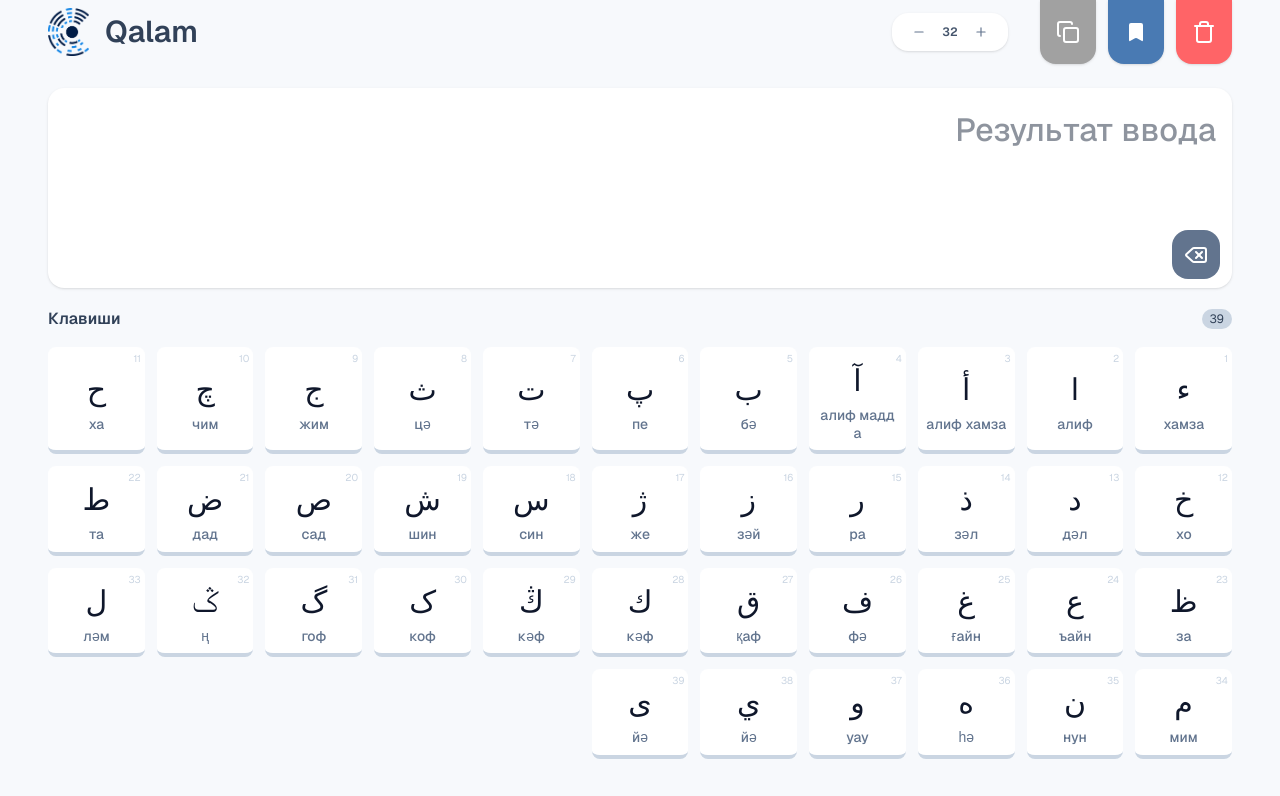
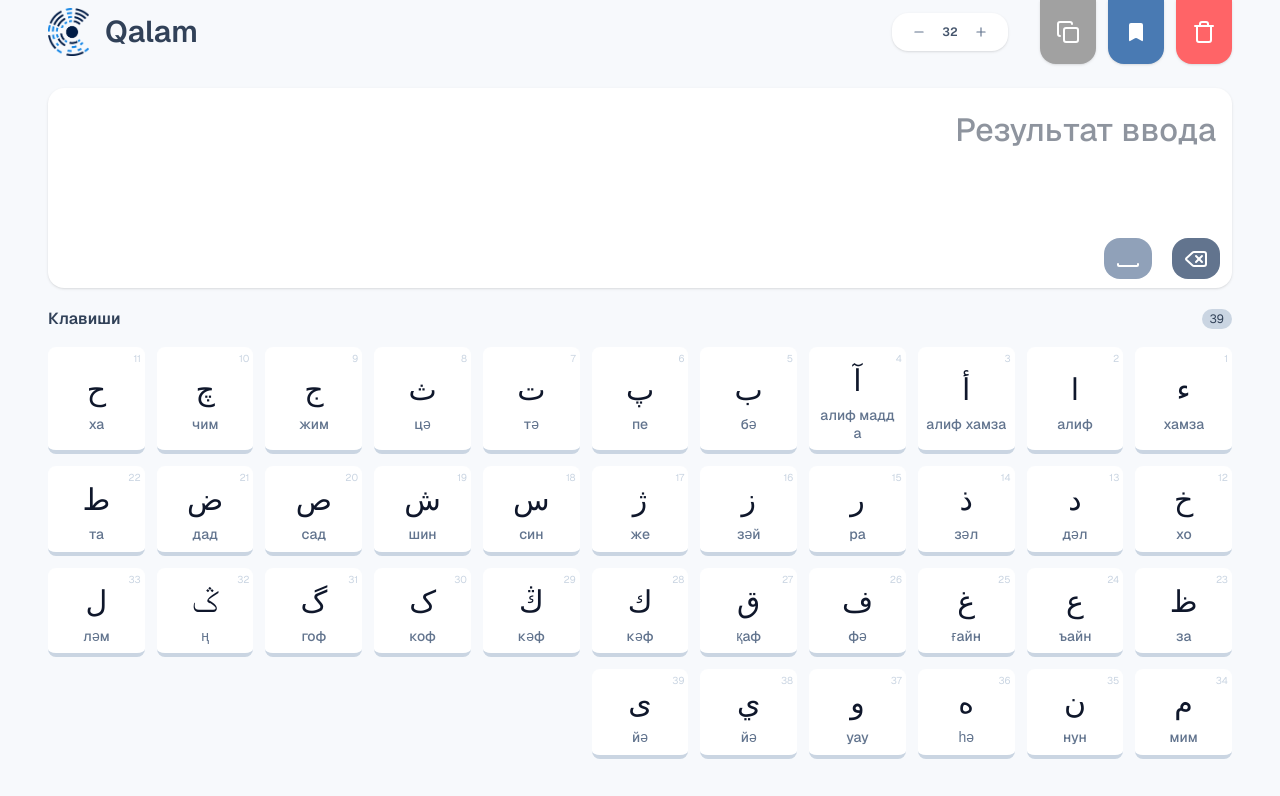
Before and after one commit to yeunikey/chagatay-keyboard-app, a Next.js app: page / in a window 1280 px wide. Shown: the top 796 px of the page. Built offline with nearby package versions, Linux system fonts and the light colour scheme.

Commit message:
astassat

```diff
--- a/src/app/page.tsx
+++ b/src/app/page.tsx
@@ -85,6 +85,7 @@ export default function App() {
             toggleBookmarks={() => setShowBookmarks((prev) => !prev)}
             addBookmark={addBookmark}
             handleBackspace={handleBackspace}
+            insertText={insertText}
           />
           <KeyboardWidget onKeyClick={handleKeyClick} />
         </main>
--- a/src/features/BookmarkItem.tsx
+++ b/src/features/BookmarkItem.tsx
@@ -17,7 +17,7 @@ const BookmarkItem = ({
       </span>
     </div>
     <div
-      className="text-right text-lg font-mono text-slate-700 bg-slate-50 p-2 rounded border border-slate-100 break-words"
+      className="text-right text-lg font-mono text-slate-700 bg-slate-100 p-2 rounded border border-slate-100 break-words"
       dir="rtl"
     >
       {bookmark.text}
--- a/src/widgets/EditorWidget.tsx
+++ b/src/widgets/EditorWidget.tsx
@@ -4,6 +4,7 @@ import {
   DeleteIcon,
   Minus,
   Plus,
+  SpaceIcon,
   Trash,
 } from "lucide-react";
 import Image from "next/image";
@@ -18,6 +19,7 @@ const EditorWidget = ({
   clearText,
   toggleBookmarks,
   handleBackspace,
+  insertText,
 }: {
   inputText: string;
   fontSize: number;
@@ -29,6 +31,7 @@ const EditorWidget = ({
   toggleBookmarks: () => void;
   addBookmark: (text: string, name: string) => void;
   handleBackspace: () => void;
+  insertText: (text: string) => void;
 }) => {
   return (
     <div className="space-y-6">
@@ -103,10 +106,18 @@ const EditorWidget = ({
         />
 
         <div
-          className="absolute bottom-4 right-3 bg-slate-500 text-white p-3 rounded-2xl"
+          className="absolute bottom-4 right-3 bg-slate-500 text-white py-2 px-3 rounded-2xl cursor-pointer hover:bg-slate-600 transition-colors"
+          onMouseDown={(e) => e.preventDefault()}
           onClick={handleBackspace}
         >
           <DeleteIcon size={24} className="inline-block stroke-2" />
+        </div>
+        <div
+          className="absolute bottom-4 right-20 bg-slate-400 text-white py-2 px-3 rounded-2xl cursor-pointer hover:bg-slate-500 transition-colors"
+          onMouseDown={(e) => e.preventDefault()}
+          onClick={() => insertText(" ")}
+        >
+          <SpaceIcon size={24} className="inline-block stroke-2" />
         </div>
       </div>
     </div>
```
